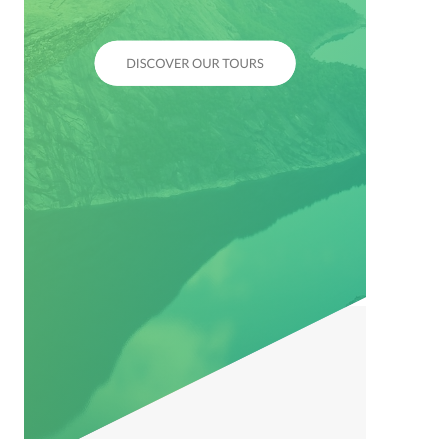
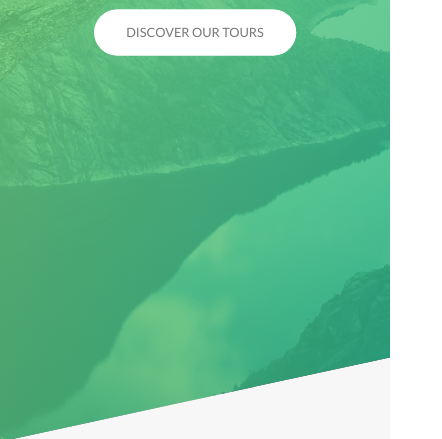
Before and after one commit to radevich7/Natours_landing_page, a website: page index.html in a window 390 px wide. Shown: the part 360-799 px from the top of the page, 442 px wide, since content can reach past the window. Drawn offline with Linux system fonts and the light colour scheme.

Commit message:
<Build: responsiveness of the page>

```diff
--- a/sass/abstracts/_variables.scss
+++ b/sass/abstracts/_variables.scss
@@ -22,6 +22,7 @@ $color-black: #000;
 
 $grid-width: 114rem;
 $gutter-vertical: 8rem;
+$gutter-vertical-small: 6rem;
 $gutter-horizontal: 6rem;
 
 // FONT_SIZES
--- a/sass/base/_base.scss
+++ b/sass/base/_base.scss
@@ -24,4 +24,8 @@ html {
 
 body {
   box-sizing: border-box;
+  padding: 3rem;
+  @include respond(tab-port) {
+    padding: 0;
+  }
 }
--- a/sass/base/_typography.scss
+++ b/sass/base/_typography.scss
@@ -4,7 +4,6 @@ body {
   /* font-size: 16px; */
   line-height: 1.7;
   color: $color-grey-dark;
-  padding: 3rem;
 }
 
 .heading-primary {
@@ -12,6 +11,7 @@ body {
   text-transform: uppercase;
   backface-visibility: hidden;
   margin-bottom: 6rem;
+
   &--main {
     display: block;
     font-size: 6rem;
@@ -20,6 +20,10 @@ body {
     animation-name: moveInLeft;
     animation-duration: 1s;
     animation-timing-function: ease-out;
+    @include respond(phone) {
+      letter-spacing: 1rem;
+      font-size: 5rem;
+    }
     /*
         animation-delay: 3s;
         animation-iteration-count: 3;
@@ -31,6 +35,10 @@ body {
     font-weight: 700;
     letter-spacing: 1.75rem;
     animation: moveInRight 1s ease-out;
+    @include respond(phone) {
+      letter-spacing: 0.5rem;
+      // font-size: 5rem;
+    }
   }
 }
 
@@ -48,6 +56,12 @@ body {
   color: transparent;
   letter-spacing: 0.2rem;
   transition: all 0.2s;
+  @include respond(tab-port) {
+    font-size: 3rem;
+  }
+  @include respond(phone) {
+    font-size: 2.5rem;
+  }
   &:hover {
     transform: skewY(2deg) skewX(5deg) scale(1.1);
     text-shadow: 0.5rem 1rem 2rem rgba($color-black, 0.2);
--- a/sass/base/_utilities.scss
+++ b/sass/base/_utilities.scss
@@ -9,9 +9,15 @@
 }
 .u-margin-top-medium {
   margin-bottom: 4rem !important;
+  @include respond(tab-port) {
+    margin-bottom: 3rem !important;
+  }
 }
 .u-margin-bottom-big {
   margin-bottom: 8rem !important;
+  @include respond(tab-port) {
+    margin-bottom: 5rem !important;
+  }
 }
 .u-margin-top-big {
   margin-top: 8rem !important;
--- a/sass/layout/_footer.scss
+++ b/sass/layout/_footer.scss
@@ -3,10 +3,16 @@
   padding: 10rem 0;
   font-size: 1.4rem;
   color: $color-grey-light-1;
+  @include respond(tab-port) {
+    padding: 8rem 0;
+  }
 
   &__logo-box {
     text-align: center;
     margin-bottom: 8rem;
+    @include respond(tab-port) {
+      margin-bottom: 6rem;
+    }
   }
   &__logo {
     width: 15rem;
@@ -20,6 +26,10 @@
     border-top: 1px solid $color-grey-light-2;
     padding-top: 2rem;
     display: inline-block;
+    @include respond(tab-port) {
+      width: 100%;
+      text-align: center;
+    }
   }
   &__item {
     display: inline-block;
@@ -50,5 +60,9 @@
     padding-top: 2rem;
     width: 80%;
     float: right;
+    @include respond(tab-port) {
+      width: 100%;
+      float: none;
+    }
   }
 }
--- a/sass/layout/_grid.scss
+++ b/sass/layout/_grid.scss
@@ -1,11 +1,21 @@
 .row {
   max-width: $grid-width;
+
   // background-color: #eee;
   margin: 0 auto;
 
   &:not(:last-child) {
     margin-bottom: $gutter-vertical;
+
+    @include respond(tab-port) {
+      margin-bottom: $gutter-vertical-small;
+    }
   }
+  @include respond(tab-port) {
+    max-width: 50rem;
+    padding: 0 3rem;
+  }
+
   @include clearfix;
 
   [class^="col-"] {
@@ -13,6 +23,14 @@
     float: left;
     &:not(:last-child) {
       margin-right: $gutter-horizontal;
+      @include respond(tab-port) {
+        margin-right: 0;
+        margin-bottom: $gutter-vertical-small;
+      }
+    }
+
+    @include respond(tab-port) {
+      width: 100% !important;
     }
   }
 
--- a/sass/layout/_header.scss
+++ b/sass/layout/_header.scss
@@ -11,6 +11,10 @@
   position: relative;
   -webkit-clip-path: polygon(0 0, 100% 0, 100% 75vh, 0 100%);
   clip-path: polygon(0 0, 100% 0, 100% 75vh, 0 100%);
+  @include respond(phone) {
+    -webkit-clip-path: polygon(0 0, 100% 0, 100% 85vh, 0 100%);
+    clip-path: polygon(0 0, 100% 0, 100% 85vh, 0 100%);
+  }
 
   &__logo-box {
     position: absolute;
--- a/sass/layout/_navigation.scss
+++ b/sass/layout/_navigation.scss
@@ -15,6 +15,14 @@
     box-shadow: 0 1rem 3rem rgba($color-black, 0.1);
     text-align: center;
     cursor: pointer;
+    @include respond(tab-port) {
+      top: 4rem;
+      right: 4rem;
+    }
+    @include respond(phone) {
+      top: 3rem;
+      right: 3rem;
+    }
   }
 
   &__background {
@@ -30,8 +38,14 @@
     );
     z-index: 1000;
     transition: transform 0.8s cubic-bezier(0.86, 0, 0.07, 1);
-
-    //transform: scale(80);
+    @include respond(tab-port) {
+      top: 4.5rem;
+      right: 4.5rem;
+    }
+    @include respond(phone) {
+      top: 3.5rem;
+      right: 3.5rem;
+    }
   }
 
   &__nav {
--- a/sass/pages/_home.scss
+++ b/sass/pages/_home.scss
@@ -2,6 +2,9 @@
   background-color: $color-grey-light-1;
   padding: 25rem 0;
   margin-top: -20rem;
+  @include respond(tab-port) {
+    padding: 20rem 0;
+  }
 }
 .section-features {
   padding: 20rem 0;
@@ -17,18 +20,27 @@
   & > * {
     transform: skewY(7deg);
   }
+  @include respond(tab-port) {
+    padding: 15rem 0;
+  }
 }
 
 .section-tours {
   background-color: $color-grey-light-1;
   padding: 25rem 0 15rem 0;
   margin-top: -10rem;
+  @include respond(tab-port) {
+    padding: 20rem 0 10rem 0;
+  }
 }
 
 .section-stories {
   padding: 15rem 0;
+  position: relative;
 
-  position: relative;
+  @include respond(tab-port) {
+    padding: 10rem 0;
+  }
 }
 
 // BOOKING SECTION
```
Also changed, not shown: css/style.css.
